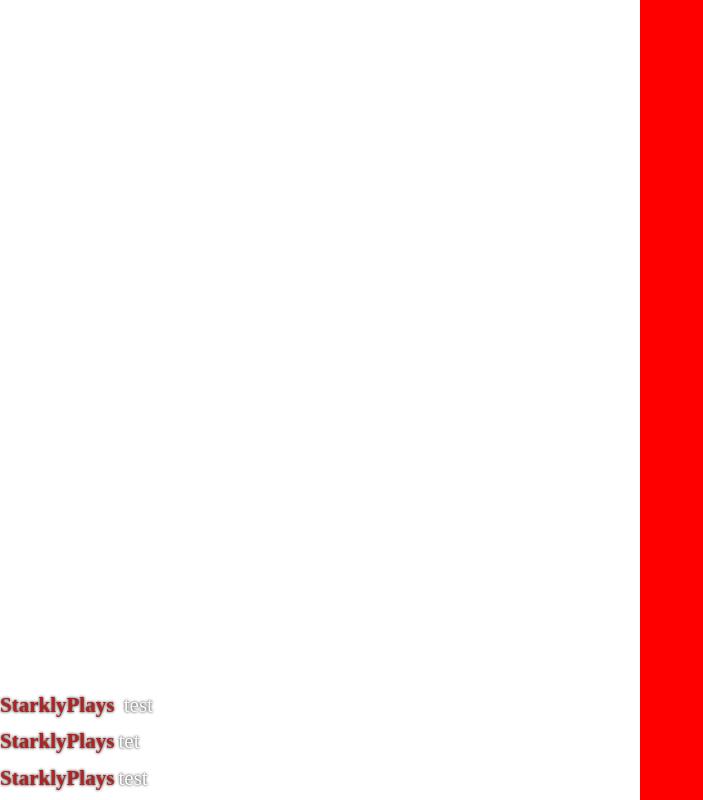
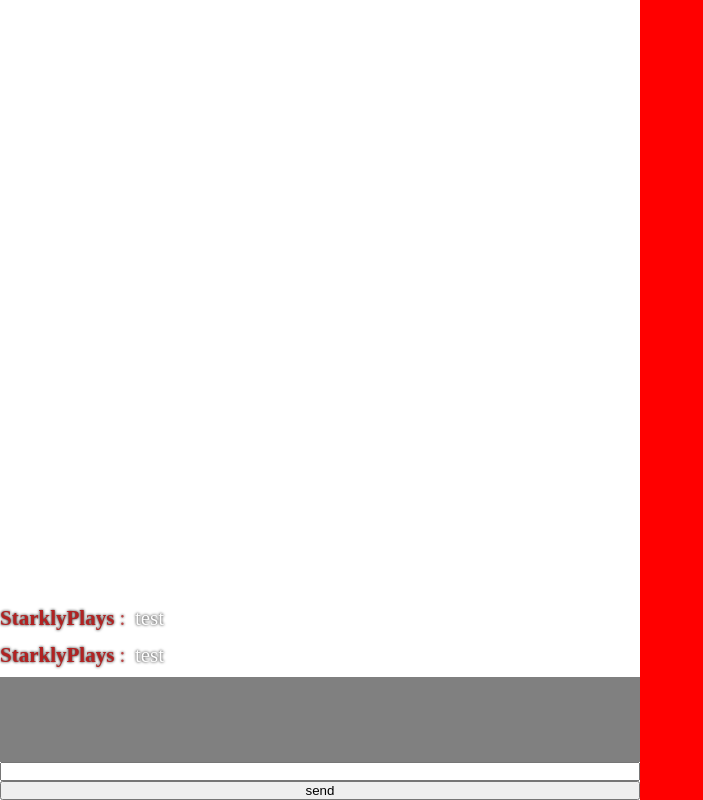
Before and after one commit to BritishBrock/ChatCustomizer, an Angular app: page / in a window 1280 px wide. Shown: the whole page, without its empty margins (0-703 px from the left). Built offline with nearby package versions, Linux system fonts and the light colour scheme.

Commit message:
Changed from standalone to non standalone and added form input to add messages.

```diff
--- a/src/app/app.component.html
+++ b/src/app/app.component.html
@@ -39,60 +39,30 @@
 
 
 
-                <div ng-repeat="chatLine in vm.chatLines | filter:vm.isVisible" class="chat-line flex-none"
-                  ng-class="chatLine.classes" flex="none" style="">
+                <div class="chat-line flex-none" flex="none">
 
                   <span class="badges"></span>
 
+                  <span class="username" style="color: rgb(178, 34, 34);"> StarklyPlays </span>
 
-                  <span
-                    class="username" ng-style="{'color': vm.getColor(chatLine)}"
-                    style="color: rgb(178, 34, 34);">
-                    StarklyPlays
-                  </span>
+                  <span class="colon" style="color: rgb(178, 34, 34);"> : </span>
+
+                  <span class="message" style="color: inherit;"> <span>test</span> </span>
+
+                </div>
 
 
+                <div class="chat-line flex-none" flex="none">
 
-                    <span class="colon"
-                    ng-style="{'color': vm.getColor(chatLine)}" style="color: rgb(178, 34, 34);">
+                  <span class="badges"></span>
 
-                  </span>
+                  <span class="username" style="color: rgb(178, 34, 34);"> StarklyPlays </span>
 
-                    <span
-                    class="message" ng-bind-html="::trustedHtml(chatLine.message.renderedText)"
-                    ng-style="{'color': chatLine.message.data.isAction?vm.getColor(chatLine):'inherit'}"
-                    style="color: inherit;">
+                  <span class="colon" style="color: rgb(178, 34, 34);"> : </span>
 
-                    <span>test</span>
+                  <span class="message" style="color: inherit;"> <span>test</span> </span>
 
-                  </span>
-
-                  </div><!---->
-
-
-
-
-
-
-
-                <div ng-repeat="chatLine in vm.chatLines | filter:vm.isVisible" class="chat-line flex-none"
-                  ng-class="chatLine.classes" flex="none"><!----><span class="badges"><!----> </span><span
-                    class="username" ng-style="{'color': vm.getColor(chatLine)}"
-                    style="color: rgb(178, 34, 34);">StarklyPlays</span><span class="colon"
-                    ng-style="{'color': vm.getColor(chatLine)}" style="color: rgb(178, 34, 34);"></span> <span
-                    class="message" ng-bind-html="::trustedHtml(chatLine.message.renderedText)"
-                    ng-style="{'color': chatLine.message.data.isAction?vm.getColor(chatLine):'inherit'}"
-                    style="color: inherit;"><span>tet</span></span></div><!---->
-                <div ng-repeat="chatLine in vm.chatLines | filter:vm.isVisible" class="chat-line flex-none"
-                  ng-class="chatLine.classes" flex="none"><!----><span class="badges"><!----> </span><span
-                    class="username" ng-style="{'color': vm.getColor(chatLine)}"
-                    style="color: rgb(178, 34, 34);">StarklyPlays</span><span class="colon"
-                    ng-style="{'color': vm.getColor(chatLine)}" style="color: rgb(178, 34, 34);"></span> <span
-                    class="message" ng-bind-html="::trustedHtml(chatLine.message.renderedText)"
-                    ng-style="{'color': chatLine.message.data.isAction?vm.getColor(chatLine):'inherit'}"
-                    style="color: inherit;"><span>test</span></span>
-                  </div><!---->
-
+                </div>
 
 
               </div>
@@ -101,7 +71,16 @@
           </div>
           </div>
           </div>
-          </div>
+
+
+
+
+
+
+
+          <div class="sendMessage"></div>
+            <input [(ngModel)]="message" type="text" name="" id=""><button (click)="addMessage()">send</button>
+        </div>
 
 
 
--- a/src/app/app.component.scss
+++ b/src/app/app.component.scss
@@ -4,9 +4,6 @@
     height: 100%;
     display: flex;
     flex-wrap: wrap;
-
-}
-
     .config{
         flex: 1;
         min-width: 500px;
@@ -18,4 +15,11 @@
         min-width: 500px;
         display: flex;
         flex: 1;
+        flex-direction: column;
+        .sendMessage{
+            height: 100px;
+            width: 100%;
+            background-color: gray;
         }
+    }
+}
--- a/src/app/app.component.ts
+++ b/src/app/app.component.ts
@@ -3,10 +3,18 @@ import { RouterOutlet } from '@angular/router';
 
 @Component({
   selector: 'app-root',
-  imports: [RouterOutlet],
+  standalone:false,
   templateUrl: './app.component.html',
   styleUrls: ['./app.component.scss','./chat.scss']
 })
 export class AppComponent {
   title = 'ChatCustomizer';
+
+  message:string = "";
+
+  addMessage(){
+
+
+  }
+
 }
--- a/src/app/app.config.ts
+++ /dev/null
@@ -1,7 +0,0 @@
-import { ApplicationConfig, provideZoneChangeDetection } from '@angular/core';
-import { provideRouter } from '@angular/router';
-
-
-export const appConfig: ApplicationConfig = {
-  providers: []
-};
--- a/src/main.ts
+++ b/src/main.ts
@@ -1,6 +1,8 @@
 import { bootstrapApplication } from '@angular/platform-browser';
-import { appConfig } from './app/app.config';
 import { AppComponent } from './app/app.component';
+import { AppModule } from './app/app.module';
+import { platformBrowserDynamic } from '@angular/platform-browser-dynamic';
 
-bootstrapApplication(AppComponent, appConfig)
+platformBrowserDynamic()
+  .bootstrapModule(AppModule)
   .catch((err) => console.error(err));
```
Also changed, not shown: src/app/app.module.ts (added, +19 -0 lines). Lines whose indentation alone changed are shown as unchanged.
